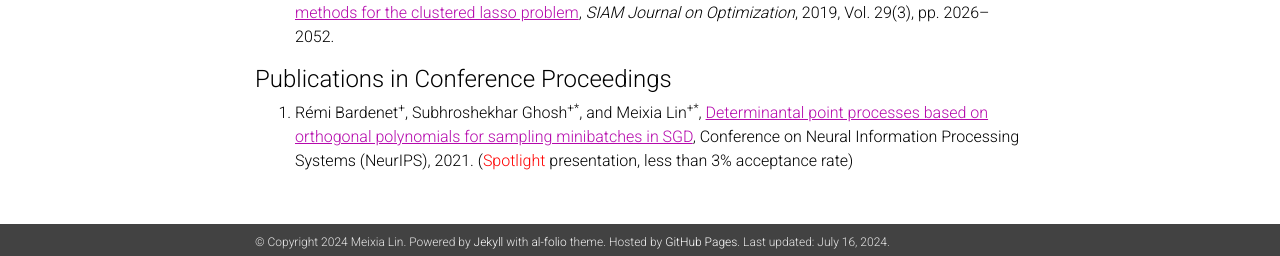
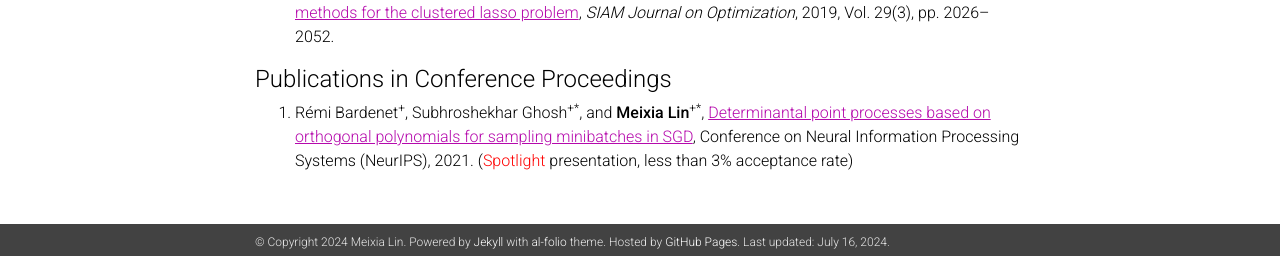
Before and after one commit to linmeixia/linmeixia.github.io, a Jekyll site: the page built from _pages/publications.md, in a window 1280 px wide and 956 px high. Shown: the part 697-953 px from the top of the window. Built offline with Jekyll 4.4.1, drawn with Linux system fonts in a browser that asks for light colours; nearby versions of some CDN libraries; comment, search, counter and statistics services are not loaded; a style sheet for code colours, icons or effects is not loaded.

Commit message:
Update publications.md

```diff
--- a/_pages/publications.md
+++ b/_pages/publications.md
@@ -29,4 +29,4 @@
 
 <h4>Publications in Conference Proceedings</h4>
 
-1. Rémi Bardenet<sup>+</sup>, Subhroshekhar Ghosh<sup>+*</sup>, and Meixia Lin<sup>+*</sup>, <a href="https://dl.acm.org/doi/10.5555/3540261.3541502" style="text-decoration: underline;"> Determinantal point processes based on orthogonal polynomials for sampling minibatches in SGD</a>, Conference on Neural Information Processing Systems (NeurIPS), 2021. (<span style="color:red">Spotlight</span> presentation, less than 3% acceptance rate)
+1. Rémi Bardenet<sup>+</sup>, Subhroshekhar Ghosh<sup>+*</sup>, and <strong>Meixia Lin</strong><sup>+*</sup>, <a href="https://dl.acm.org/doi/10.5555/3540261.3541502" style="text-decoration: underline;"> Determinantal point processes based on orthogonal polynomials for sampling minibatches in SGD</a>, Conference on Neural Information Processing Systems (NeurIPS), 2021. (<span style="color:red">Spotlight</span> presentation, less than 3% acceptance rate)
```
